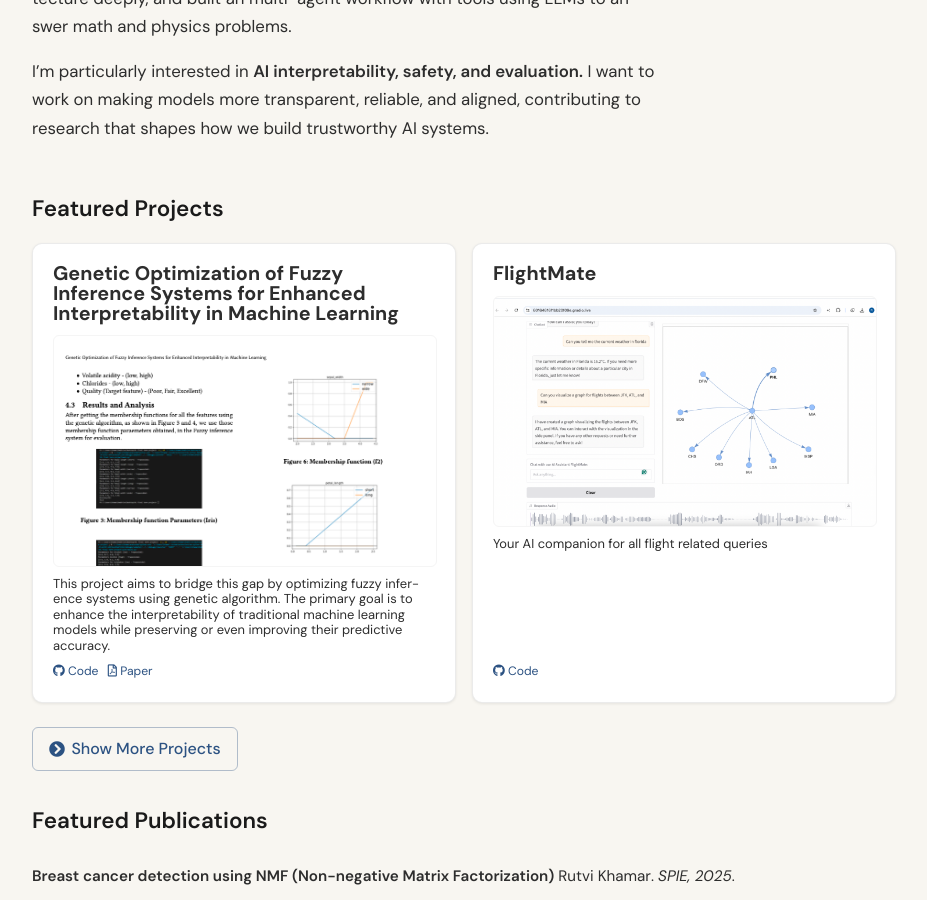
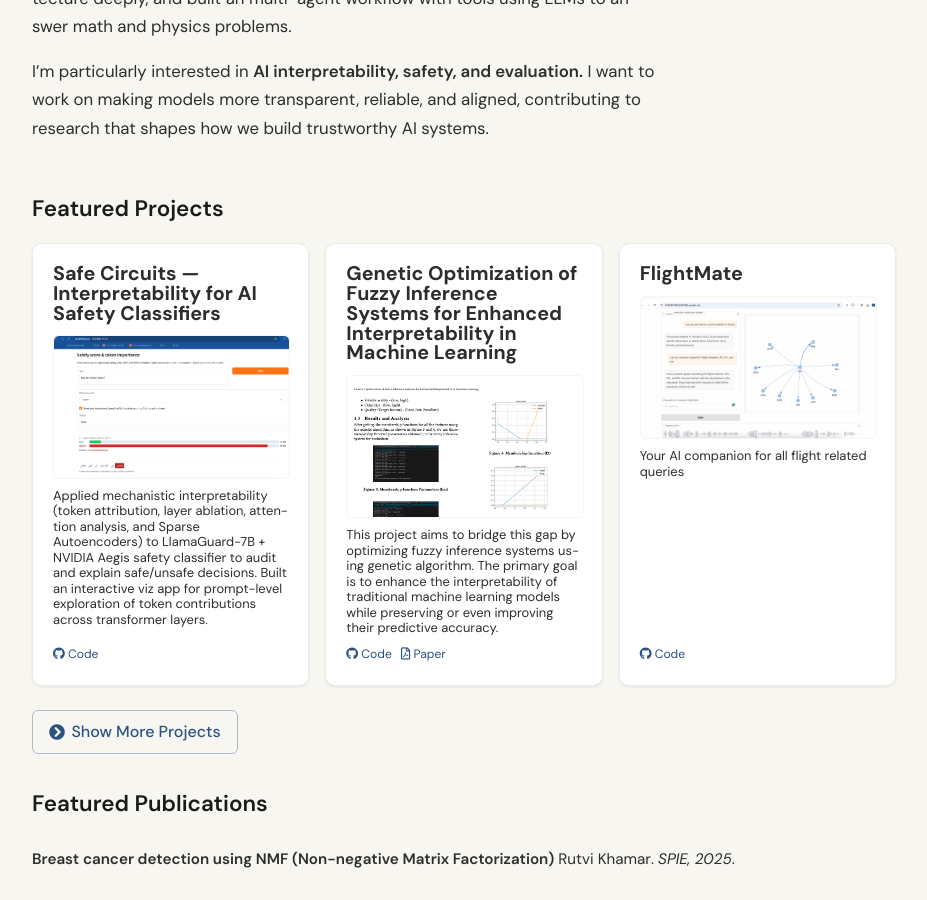
Before and after one commit to rutvi02/rutvi02.github.io, a Jekyll site: the page built from index.md, in a window 1280 px wide and 900 px high, scrolled down 562 px. Shown: the whole window, without its empty margins (176-1103 px from the left). Built offline with Jekyll 4.4.1, drawn with Linux system fonts in a browser that asks for light colours.

Commit message:
updating projects page

```diff
--- a/_data/projects.yml
+++ b/_data/projects.yml
@@ -28,6 +28,12 @@
 #   description: "Causal Inference x Machine Learning for forecasting counterfactual outcomes to answer what-if questions."
 #   highlight: 5
 
+
+- title: Safe Circuits — Interpretability for AI Safety Classifiers
+  code: https://github.com/rutvi02/safecircuits
+  image: safecircuits.png
+  description: "Applied mechanistic interpretability (token attribution, layer ablation, attention analysis, and Sparse Autoencoders) to LlamaGuard-7B + NVIDIA Aegis safety classifier to audit and explain safe/unsafe decisions. Built an interactive viz app for prompt-level exploration of token contributions across transformer layers."
+  highlight: 1
 
 - title: Improving LLM Responses for Healthcare Using GraphRAG
   code: https://github.com/rutvi02/GraphRAG-for-healthcare
```
Also changed, not shown: images/projects/safecircuits.png (added).
